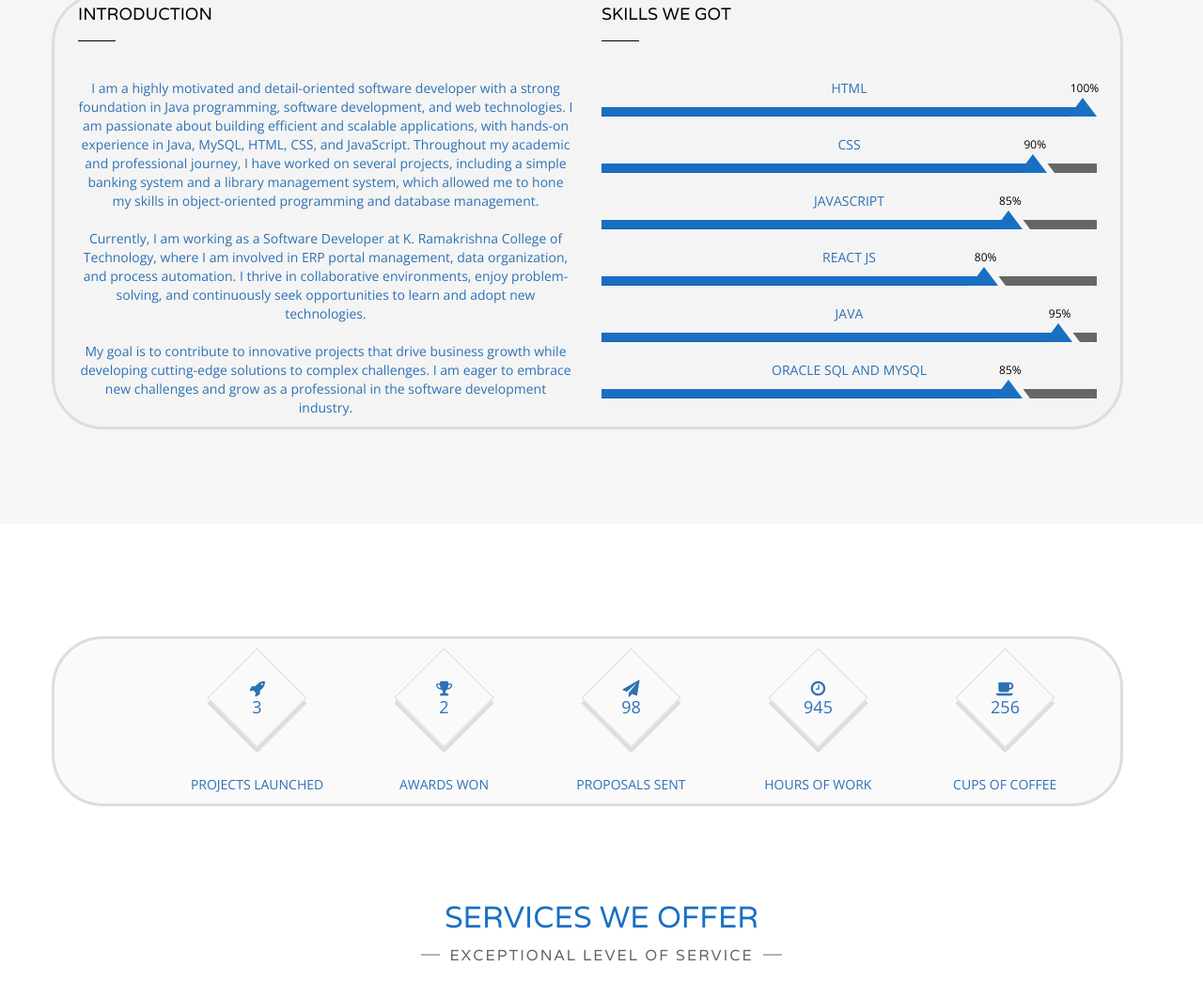
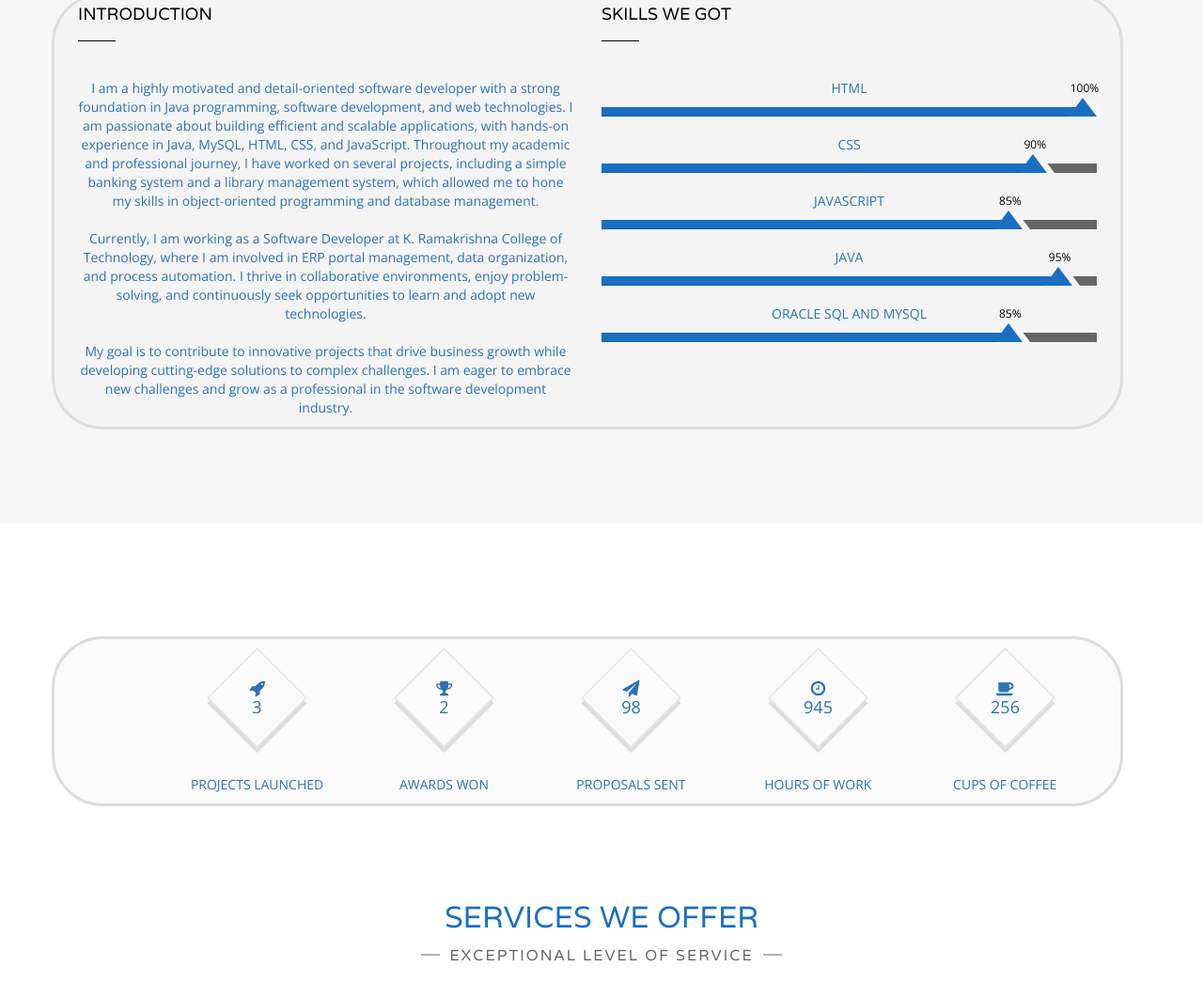
Before and after one commit to BalaRaksha1915/portfolioBalaBharathiS, a plain HTML site: page index.html in a window 1280 px wide. Shown: the part 3652-4714 px from the top of the page at 94% size. Drawn offline with nearby package versions, Linux system fonts and the light colour scheme.

Commit message:
Update index.html

```diff
--- a/index.html
+++ b/index.html
@@ -277,14 +277,6 @@
                                 </div>
                             </div><!-- /.progress -->
                         </div><!-- /.progress-group -->
-                        <div class="progress-group">
-                            <p>React Js</p>
-                            <div class="progress">
-                                <div class="progress-bar" role="progressbar" data-transitiongoal="80">
-                                </div>
-                            </div><!-- /.progress -->
-                        </div><!-- /.progress-group -->
-
                         <div class="progress-group">
                             <p>JAVA</p>
                             <div class="progress">
```
